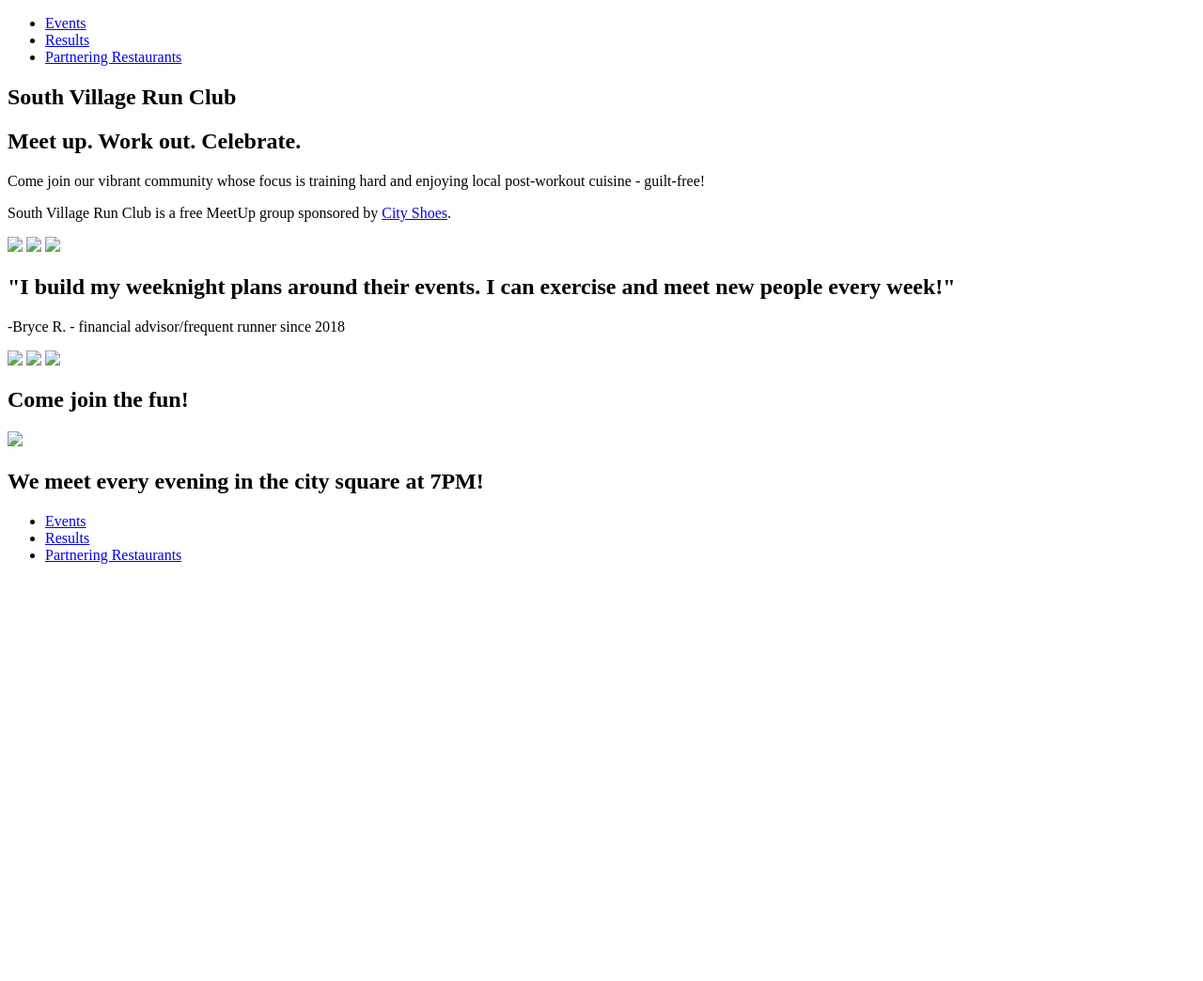
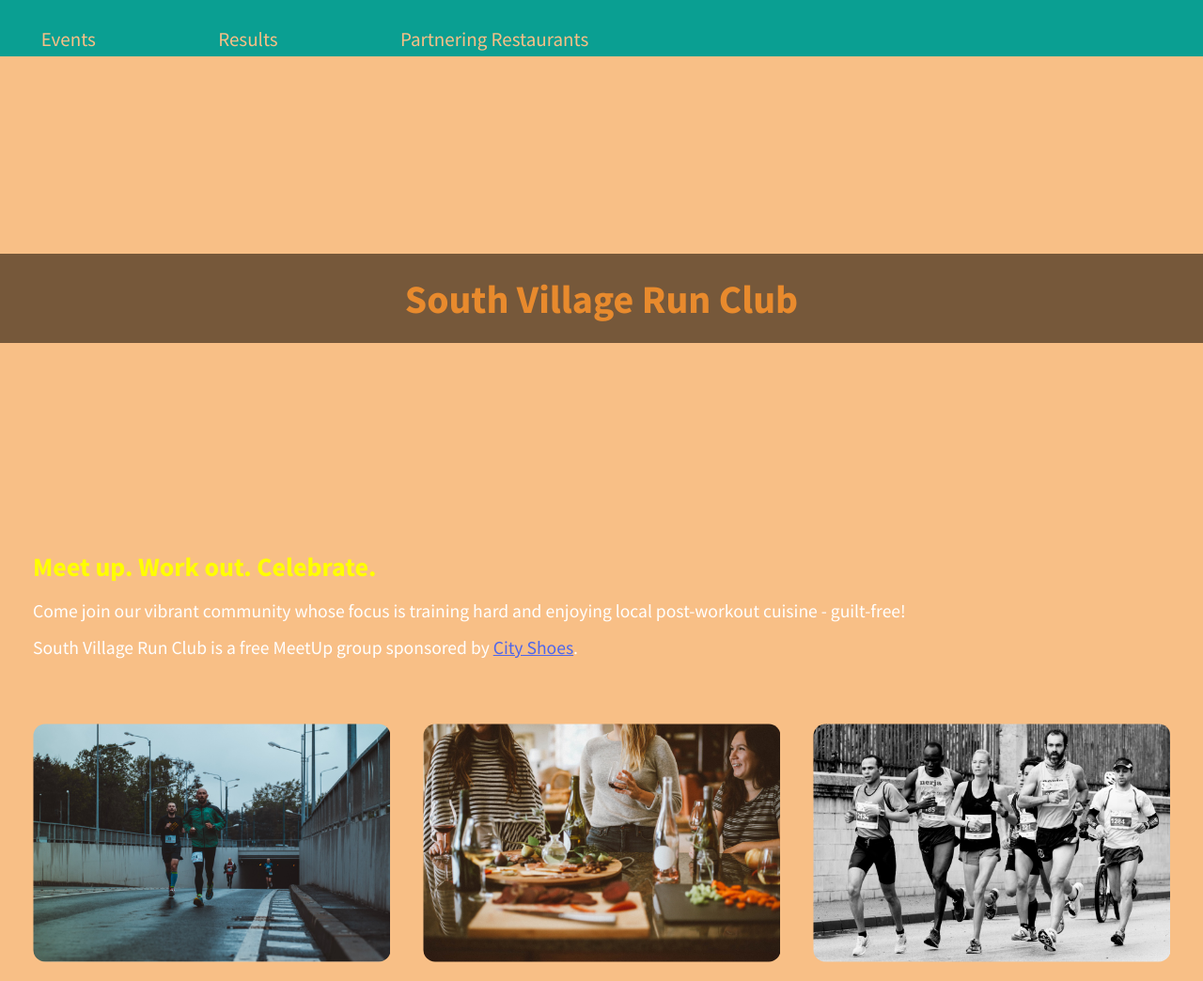
Before and after one commit to Martin-Vala/south-village-run-club, a plain HTML site: page index.html in a window 1280 px wide. Shown: the top 1044 px of the page at 94% size. Before the commit the page ends 800 px from the top, so only its background shows below. Drawn offline with Linux system fonts and the light colour scheme; the site is published under a folder, as on GitHub Pages, so addresses that start at the root find nothing.

Commit message:
Img bug fix

```diff
--- a/index.html
+++ b/index.html
@@ -5,14 +5,14 @@
     <meta http-equiv="X-UA-Compatible" content="IE=edge">
     <meta name="viewport" content="width=device-width, initial-scale=1.0">
     <title>South Village Run Club</title>
-    <link rel="stylesheet" type="text/css" href="/resources/css/reset.css">
-    <link rel="stylesheet" type="text/css" href="/resources/css/styles.css">
+    <link rel="stylesheet" type="text/css" href="./resources/css/reset.css">
+    <link rel="stylesheet" type="text/css" href="./resources/css/styles.css">
     <link href="https://fonts.googleapis.com/css2?family=Source+Sans+Pro:wght@400;700&display=swap" rel="stylesheet">
     <!--FAVICON-->
-    <link rel="apple-touch-icon" sizes="180x180" href="/resources/favicon/apple-touch-icon.png">
-    <link rel="icon" type="image/png" sizes="32x32" href="/resources/favicon/favicon-32x32.png">
-    <link rel="icon" type="image/png" sizes="16x16" href="/resources/favicon/favicon-16x16.png">
-    <link rel="manifest" href="/resources/favicon/site.webmanifest">
+    <link rel="apple-touch-icon" sizes="180x180" href="./resources/favicon/apple-touch-icon.png">
+    <link rel="icon" type="image/png" sizes="32x32" href="./resources/favicon/favicon-32x32.png">
+    <link rel="icon" type="image/png" sizes="16x16" href="./resources/favicon/favicon-16x16.png">
+    <link rel="manifest" href="./resources/favicon/site.webmanifest">
 </head>
 <body>
     <!-- HEADER -->
@@ -43,9 +43,9 @@
 
         <!-- IMAGES SECTION 1 -->
         <section class="images">
-            <img src="/resources/images/meet up/tunnel-runners.jpg"/>
-            <img src="/resources/images/meet up/meetup-wine.jpg"/>
-            <img src="/resources/images/meet up/runners-grayscale.jpg"/>
+            <img src="./resources/images/meet up/tunnel-runners.jpg"/>
+            <img src="./resources/images/meet up/meetup-wine.jpg"/>
+            <img src="./resources/images/meet up/runners-grayscale.jpg"/>
         </section>
 
         <!-- REVIEW SECTION -->
@@ -56,15 +56,15 @@
 
         <!-- IMAGES SECTION 2 -->
         <section class="images">
-            <img src="/resources/images/meet up 2/coffeshop.jpg"/>
-            <img src="/resources/images/meet up 2/marathon-runners.jpg"/>
-            <img src="/resources/images/meet up 2/hangouts.jpg"/>
+            <img src="./resources/images/meet up 2/coffeshop.jpg"/>
+            <img src="./resources/images/meet up 2/marathon-runners.jpg"/>
+            <img src="./resources/images/meet up 2/hangouts.jpg"/>
         </section>
 
         <!-- COME JOIN SECTION -->
         <section class="come-join">
             <h2>Come join the fun!</h2>
-            <img src="/resources/images/come join/runners-church.jpg"/>
+            <img src="./resources/images/come join/runners-church.jpg"/>
             <h2>We meet every evening in the city square at 7PM!</h2>
         </section>
     </main>
```
